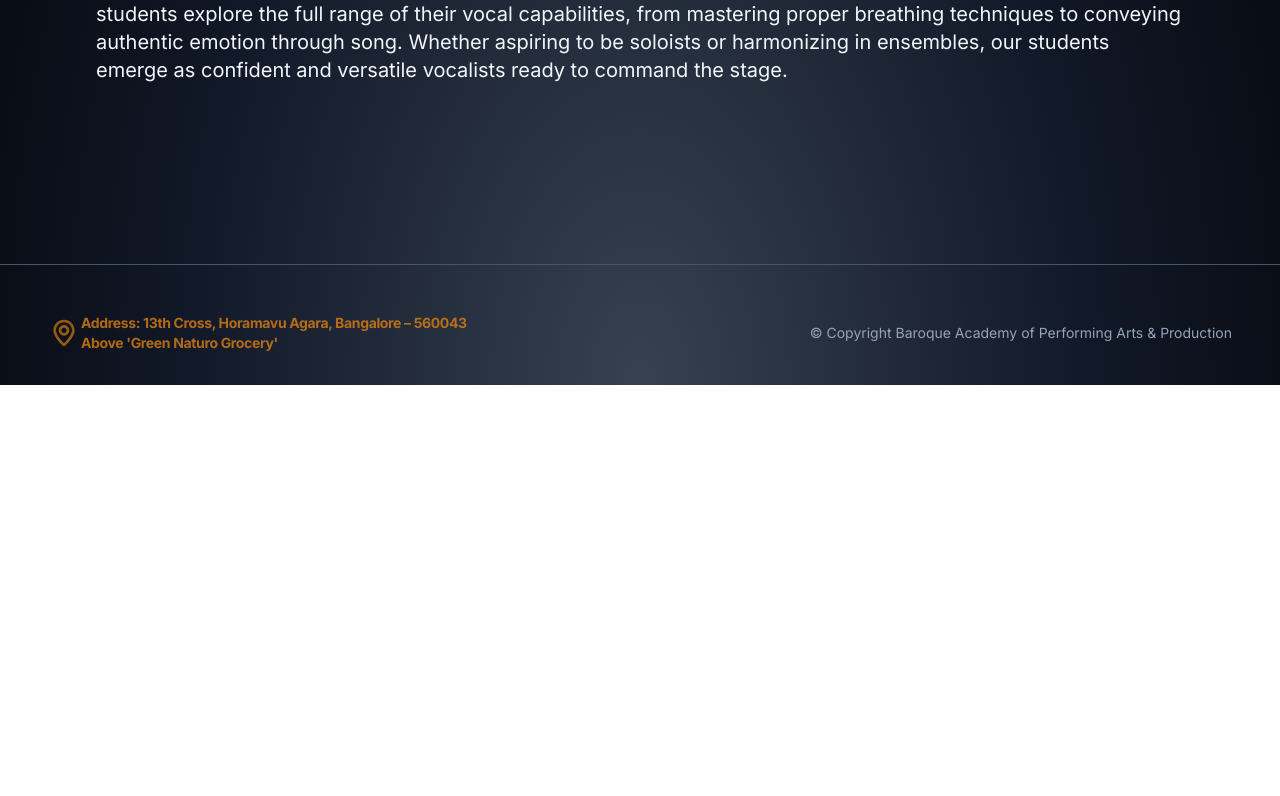
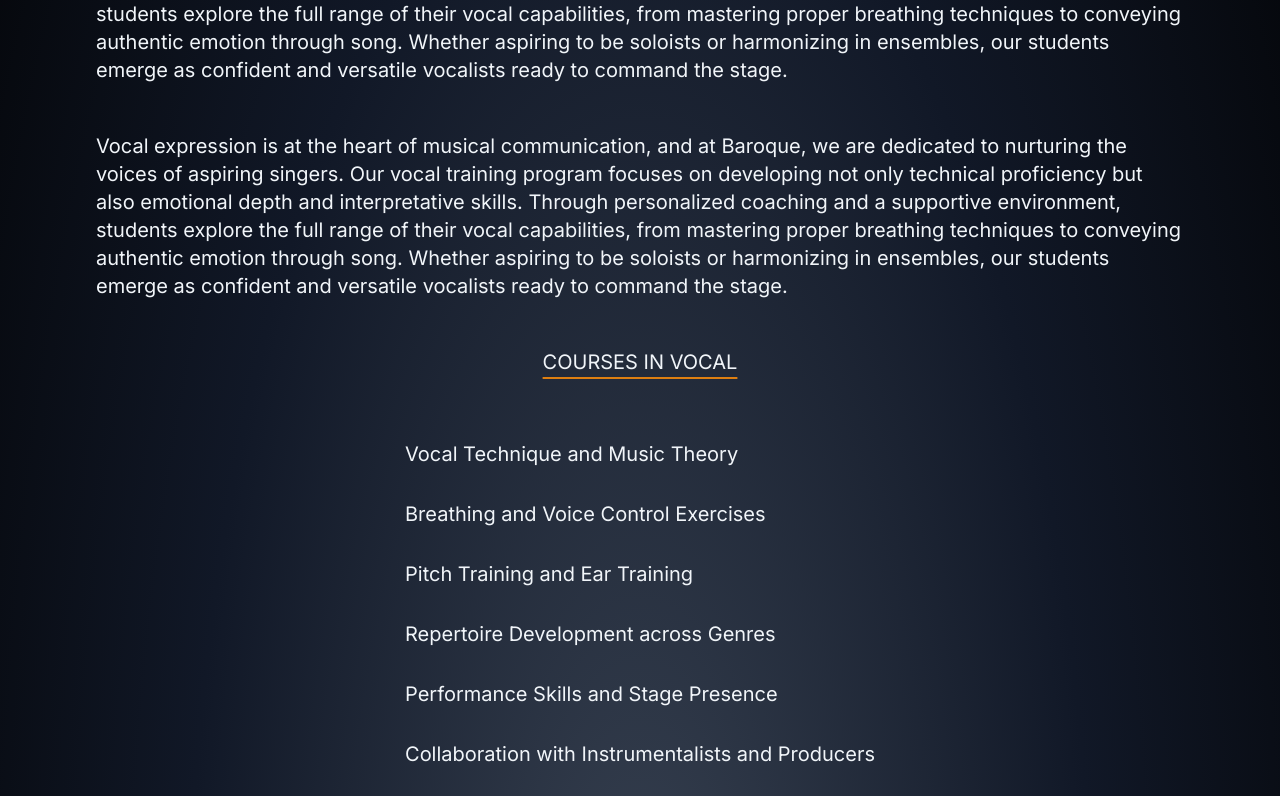
Before and after one commit to Baroquemu5ic/shop, a Next.js app: page /vocal in a window 1280 px wide. Shown: the part 704-1500 px from the top of the page. Before the commit the page ends 1089 px from the top, so only its background shows below. Built offline with nearby package versions, Linux system fonts and the light colour scheme.

Commit message:
added courses

```diff
--- /dev/null
+++ b/app/(app)/courses/page.tsx
@@ -0,0 +1,47 @@
+import Image from "next/image";
+import ContentJson from "@/content.json";
+
+export default function CoursesPage() {
+  const courses = ContentJson.courses.list;
+
+  return (
+    <div className="flex w-full pt-[200px] lg:pt-[120px]">
+      <div className="flex flex-col items-center py-12 px-8 lg:py-16 lg:px-12 text-slate-100 space-y-12 w-full min-h-screen">
+        <h2 className="text-4xl text-slate-200">
+          {ContentJson.courses.pageHeader}
+        </h2>
+
+        <div className="w-full mt-8">
+          {courses.map((course, idx) => {
+            return (
+              <>
+                <div
+                  key={course.id}
+                  className="flex flex-col lg:flex-row lg:items-baseline"
+                >
+                  <h2 className="text-xl text-brand-orange flex lg:justify-end  lg:w-[35%]">
+                    {course.title}
+                  </h2>
+                  <div className="flex flex-col lg:flex-grow lg:justify-start lg:w-[65%] lg:pr-[120px]">
+                    {course.highlights.map((highlight, index) => {
+                      return (
+                        <p
+                          key={`${course.id}-${index}`}
+                          className="text-lg lg:text-xl my-4 mx-8 lg:mx-12"
+                        >
+                          {highlight}
+                        </p>
+                      );
+                    })}
+                  </div>
+                </div>
+
+                <div className="last-of-type:hidden border-t border-gray-800 my-8 lg:mx-[120px]"></div>
+              </>
+            );
+          })}
+        </div>
+      </div>
+    </div>
+  );
+}
--- a/app/(app)/music-instrument/page.tsx
+++ b/app/(app)/music-instrument/page.tsx
@@ -21,6 +21,23 @@ export default function MusicInstrumentPage() {
         <p className="text-xl my-4 mx-8 lg:mx-12">
           {ContentJson.home.serviceCards[0].description}
         </p>
+
+        <h2 className="text-xl uppercase underline underline-offset-8 decoration-brand-orange">
+          Courses in Music Instruments
+        </h2>
+
+        <div className="mt-[60px] flex flex-col">
+          {ContentJson.courses.list[0].highlights.map((highlight, index) => {
+            return (
+              <p
+                key={`highlight-${index}`}
+                className="text-lg lg:text-xl my-4 mx-8 lg:mx-12"
+              >
+                {highlight}
+              </p>
+            );
+          })}
+        </div>
       </div>
     </div>
   );
--- a/app/(app)/music-production/page.tsx
+++ b/app/(app)/music-production/page.tsx
@@ -21,6 +21,23 @@ export default function MusicProductionPage() {
         <p className="text-xl my-4 mx-8 lg:mx-12">
           {ContentJson.home.serviceCards[2].description}
         </p>
+
+        <h2 className="text-xl uppercase underline underline-offset-8 decoration-brand-orange">
+          Courses in Music Production
+        </h2>
+
+        <div className="mt-[60px] flex flex-col">
+          {ContentJson.courses.list[2].highlights.map((highlight, index) => {
+            return (
+              <p
+                key={`highlight-${index}`}
+                className="text-lg lg:text-xl my-4 mx-8 lg:mx-12"
+              >
+                {highlight}
+              </p>
+            );
+          })}
+        </div>
       </div>
     </div>
   );
--- a/app/(app)/vocal/page.tsx
+++ b/app/(app)/vocal/page.tsx
@@ -21,6 +21,27 @@ export default function VocalPage() {
         <p className="text-xl my-4 mx-8 lg:mx-12">
           {ContentJson.home.serviceCards[1].description}
         </p>
+
+        <p className="text-xl my-4 mx-8 lg:mx-12">
+          {ContentJson.home.serviceCards[1].description}
+        </p>
+
+        <h2 className="text-xl uppercase underline underline-offset-8 decoration-brand-orange">
+          Courses in Vocal
+        </h2>
+
+        <div className="mt-[60px] flex flex-col">
+          {ContentJson.courses.list[1].highlights.map((highlight, index) => {
+            return (
+              <p
+                key={`highlight-${index}`}
+                className="text-lg lg:text-xl my-4 mx-8 lg:mx-12"
+              >
+                {highlight}
+              </p>
+            );
+          })}
+        </div>
       </div>
     </div>
   );
--- a/components/navbar/social-media.tsx
+++ b/components/navbar/social-media.tsx
@@ -16,12 +16,16 @@ export default function SocialMediaIcons(props: SocialMediaIconsProps) {
       )}
     >
       <a
+        href="https://www.youtube.com/@BaroqueMu5ic"
+        target="_blank"
         title="Youtube"
         className="size-10 cursor-pointer flex items-center justify-center hover:scale-105 ease-in"
       >
         <YoutubeIcon className="w-fit h-fit" />
       </a>
       <a
+        href="https://www.instagram.com/baroquemusic.in/"
+        target="_blank"
         title="Instagram"
         className="size-10 cursor-pointer flex items-center justify-center hover:scale-105 ease-in"
       >
--- a/content.json
+++ b/content.json
@@ -84,5 +84,46 @@
       "Alongside mastering instruments like Keyboard, Guitar, Drums, and Vocal, we provide vital instruction in Digital Audio Workstations (DAWs) such as Ableton Live and essential plugins.",
       "Our approach ensures that aspiring musicians not only excel in traditional instrument proficiency and vocal technique but also become adept in leveraging technology to create, produce, and innovate. By seamlessly integrating traditional musical training with modern production techniques, we empower our students to become versatile and complete musicians ready to succeed in today's dynamic music industry landscape."
     ]
+  },
+  "courses": {
+    "pageHeader": "Courses",
+    "list": [
+      {
+        "id": "music-instrument",
+        "title": "Music Instrument",
+        "highlights": [
+          "Foundation in Music Theory",
+          "Guitar: Chords, Scales, Techniques, Fingerpicking, Strumming Patterns, Lead Guitar Concepts, learn Hindi and English songs.",
+          "Keyboard: Harmony, Improvisation, Scale and Chord Construction, Ensemble Playing, Keyboard Technology and Sound Design.",
+          "Drum Programming: Rhythms, Patterns, Sequencing",
+          "Performance and Composition Workshops",
+          "Integration of Music Theory with Instrument Practice"
+        ]
+      },
+      {
+        "id": "vocal",
+        "title": "Vocal",
+        "highlights": [
+          "Vocal Technique and Music Theory",
+          "Breathing and Voice Control Exercises",
+          "Pitch Training and Ear Training",
+          "Repertoire Development across Genres",
+          "Performance Skills and Stage Presence",
+          "Collaboration with Instrumentalists and Producers"
+        ]
+      },
+      {
+        "id": "music-production",
+        "title": "Music Production",
+        "highlights": [
+          "Music Theory and Sound Fundamentals",
+          "Digital Audio Workstations (DAW) Training",
+          "Recording Techniques: Microphones, Mixers, Interfaces",
+          "Mixing and Mastering: EQ, Dynamics, Effects",
+          "Music Arrangement and Production Projects",
+          "Industry-Standard Software Tools and Practices"
+        ]
+      }
+    ]
   }
 }
```
